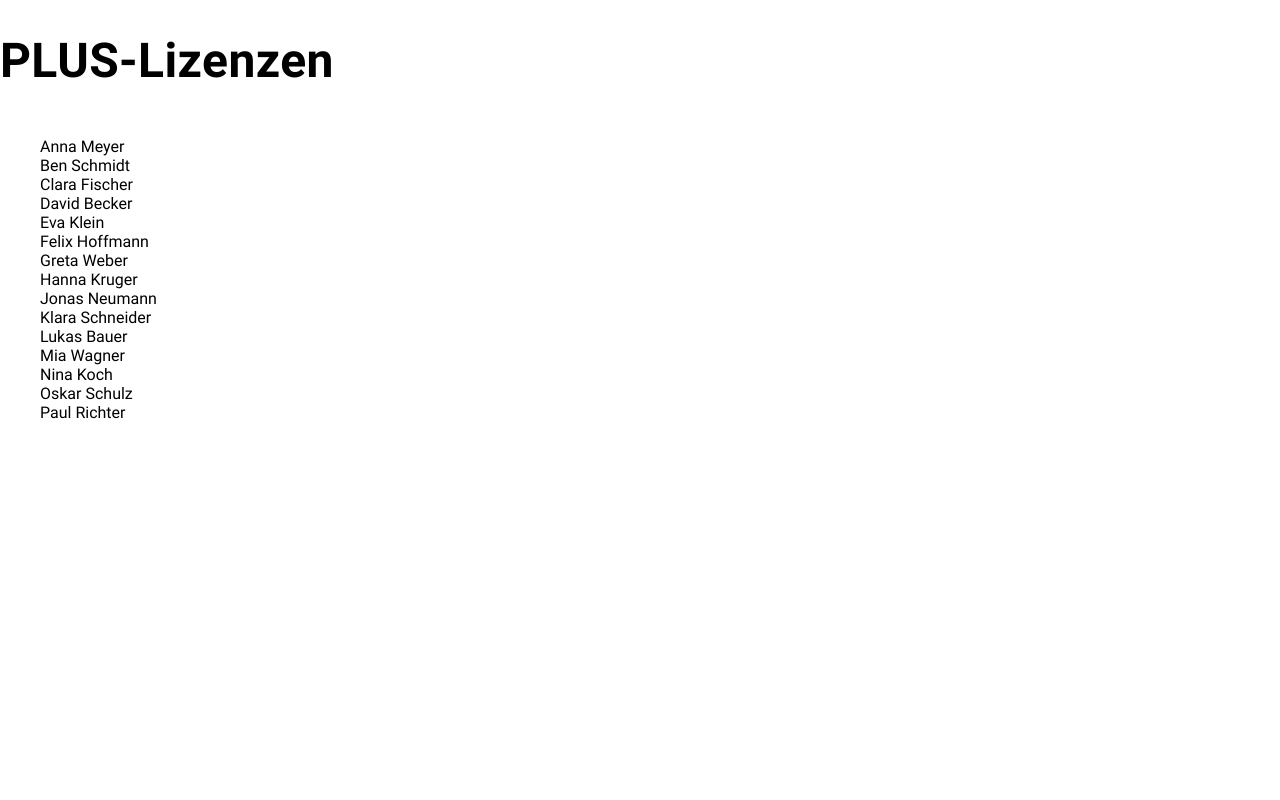
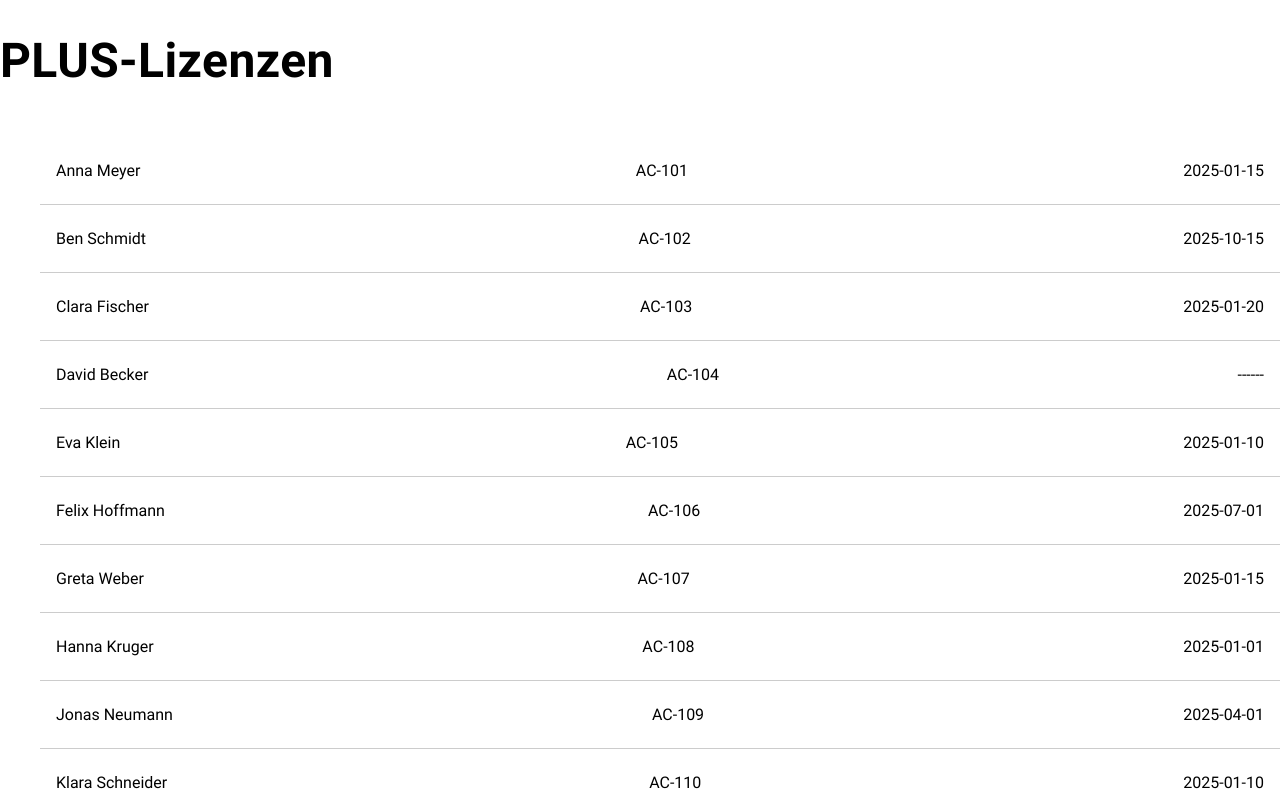
Before and after one commit to claraw-19/plus, a Next.js app: page / in a window 1280 px wide. Shown: the top 800 px of the page. Built offline with nearby package versions, Linux system fonts and the light colour scheme.

Commit message:
add UserCard component

```diff
--- /dev/null
+++ b/components/UserCard.tsx
@@ -0,0 +1,20 @@
+import styled from "styled-components";
+
+export default function UserCard({ user }) {
+  const CardContainer = styled.div`
+    display: flex;
+    justify-content: space-between;
+    padding: 8px 16px;
+    border-bottom: 1px solid #ccc;
+  `;
+
+  return (
+    <CardContainer>
+      <p>
+        {user.firstName} {user.lastName}
+      </p>
+      <p>{user.accessCodesId}</p>
+      <p>{user.nextPaymentDate ? user.nextPaymentDate : "------"}</p>
+    </CardContainer>
+  );
+}
--- a/pages/index.tsx
+++ b/pages/index.tsx
@@ -1,4 +1,5 @@
 import users from "../constants/dummyData.json";
+import UserCard from "@/components/UserCard";
 
 export default function Plus() {
   console.log("users: ", users);
@@ -8,7 +9,7 @@ export default function Plus() {
       <ul>
         {users.map((user) => (
           <li key={user.id}>
-            {user.firstName} {user.lastName}
+            <UserCard user={user} />
           </li>
         ))}
       </ul>
```
